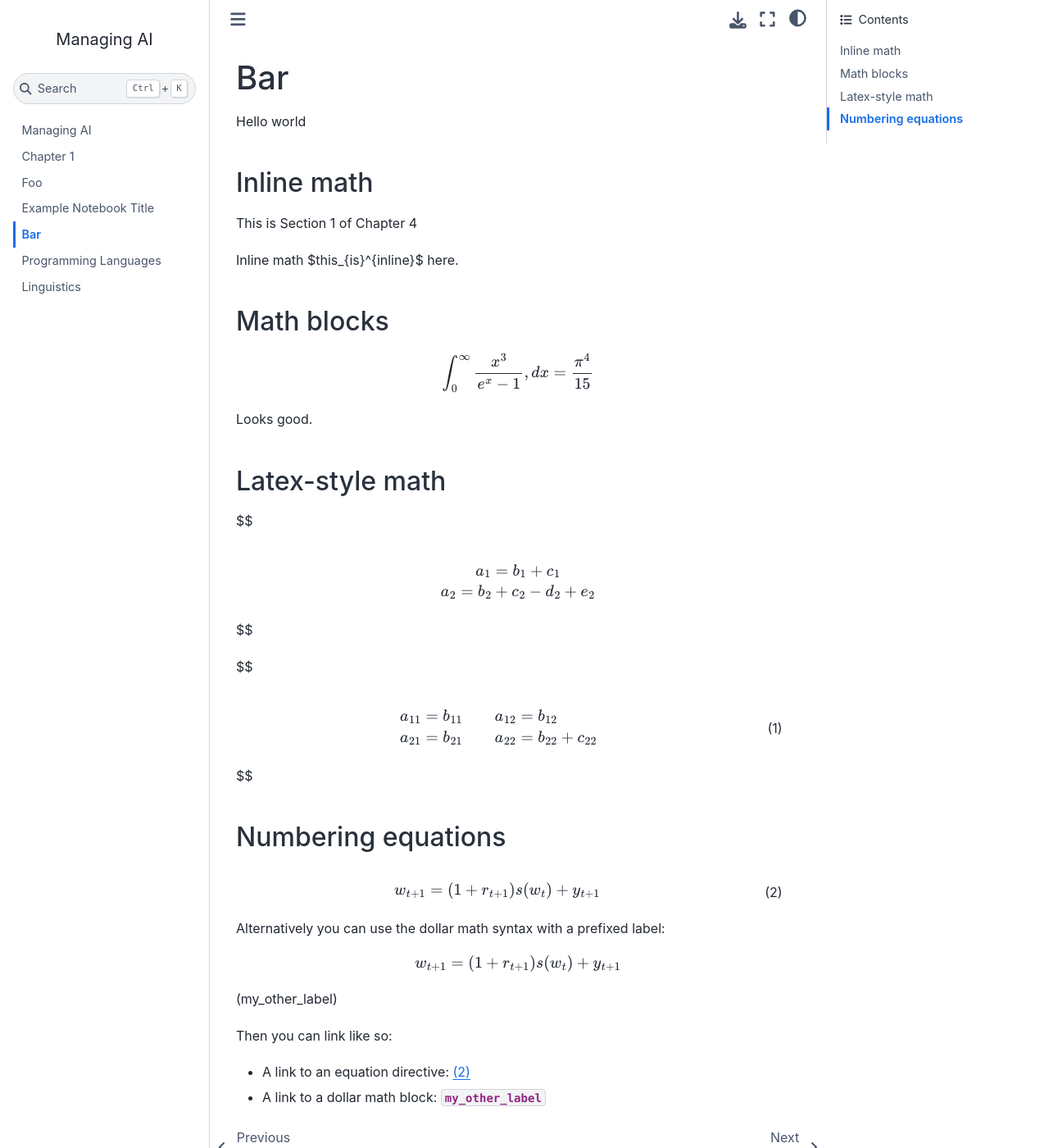
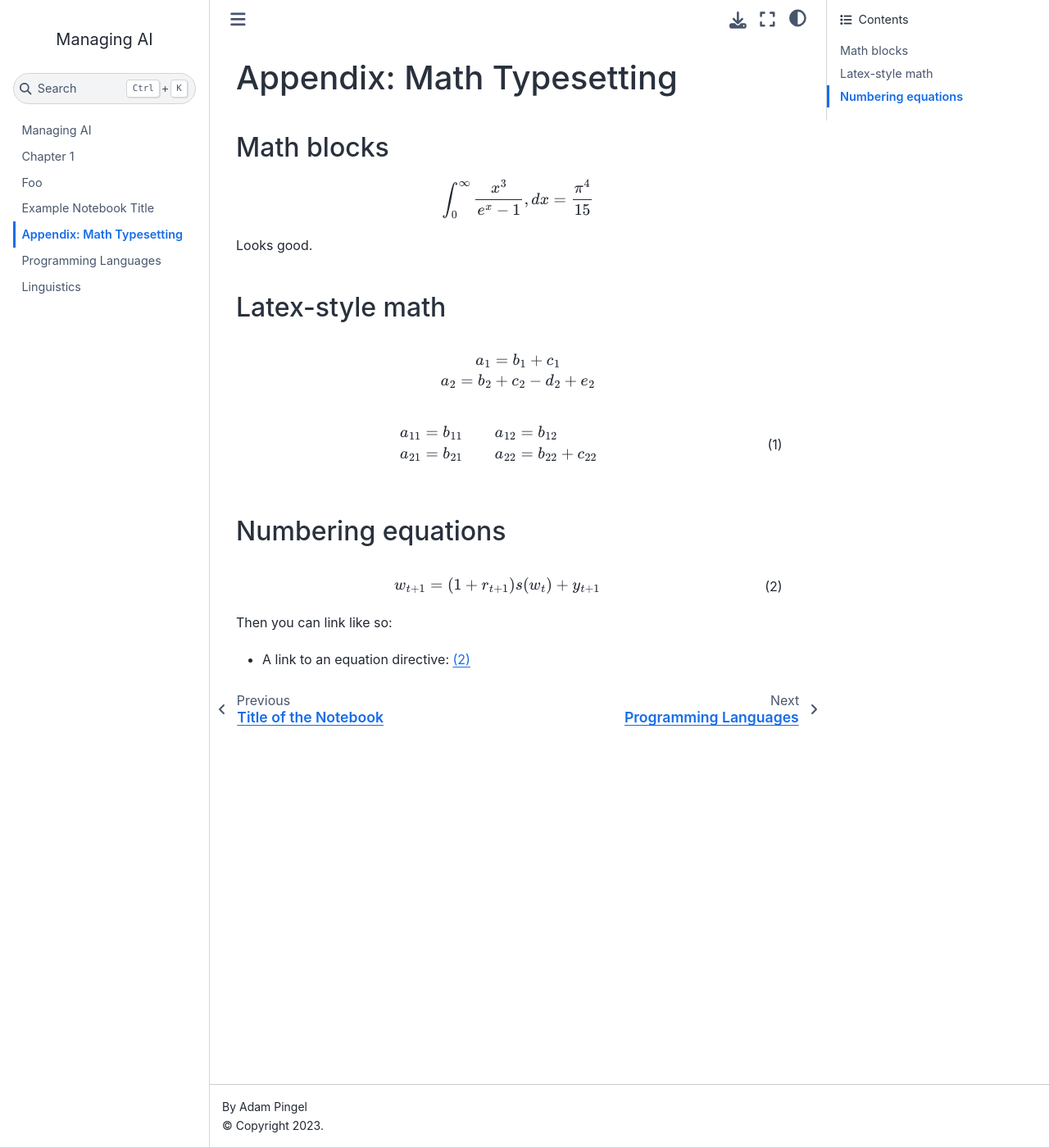
Before and after one commit to adampingel/managing-ai, a Jupyter Book: the page built from 040-Bar.md, in a window 1280 px wide and 1400 px high. Shown: the whole window at 82% size. Built offline with Jupyter Book 1.0.4 settings and Sphinx 7.4.7 and the Sphinx Book theme 1.1.4, drawn with Linux system fonts in a browser that asks for light colours.

Commit message:
math fiddling

````diff
--- a/040-Bar.md
+++ b/040-Bar.md
@@ -1,12 +1,4 @@
-# Bar
-
-Hello world
-
-## Inline math
-
-This is Section 1 of Chapter 4
-
-Inline math $this_{is}^{inline}$ here.
+# Appendix: Math Typesetting
 
 ## Math blocks
 
@@ -18,21 +10,17 @@ Looks good.
 
 ## Latex-style math
 
-$$
 \begin{gather*}
 a_1=b_1+c_1\\
 a_2=b_2+c_2-d_2+e_2
 \end{gather*}
-$$
 
-$$
 \begin{align}
 a_{11}& =b_{11}&
   a_{12}& =b_{12}\\
 a_{21}& =b_{21}&
   a_{22}& =b_{22}+c_{22}
 \end{align}
-$$
 
 ## Numbering equations
 
@@ -41,13 +29,6 @@ $$
 w_{t+1} = (1 + r_{t+1}) s(w_t) + y_{t+1}
 ```
 
-Alternatively you can use the dollar math syntax with a prefixed label:
-
-$$
-  w_{t+1} = (1 + r_{t+1}) s(w_t) + y_{t+1}
-$$ (my_other_label)
-
 Then you can link like so:
 
 - A link to an equation directive: {eq}`my_label`
-- A link to a dollar math block: {eq}`my_other_label`
````
Also changed, not shown: 030-Notebook.ipynb.
